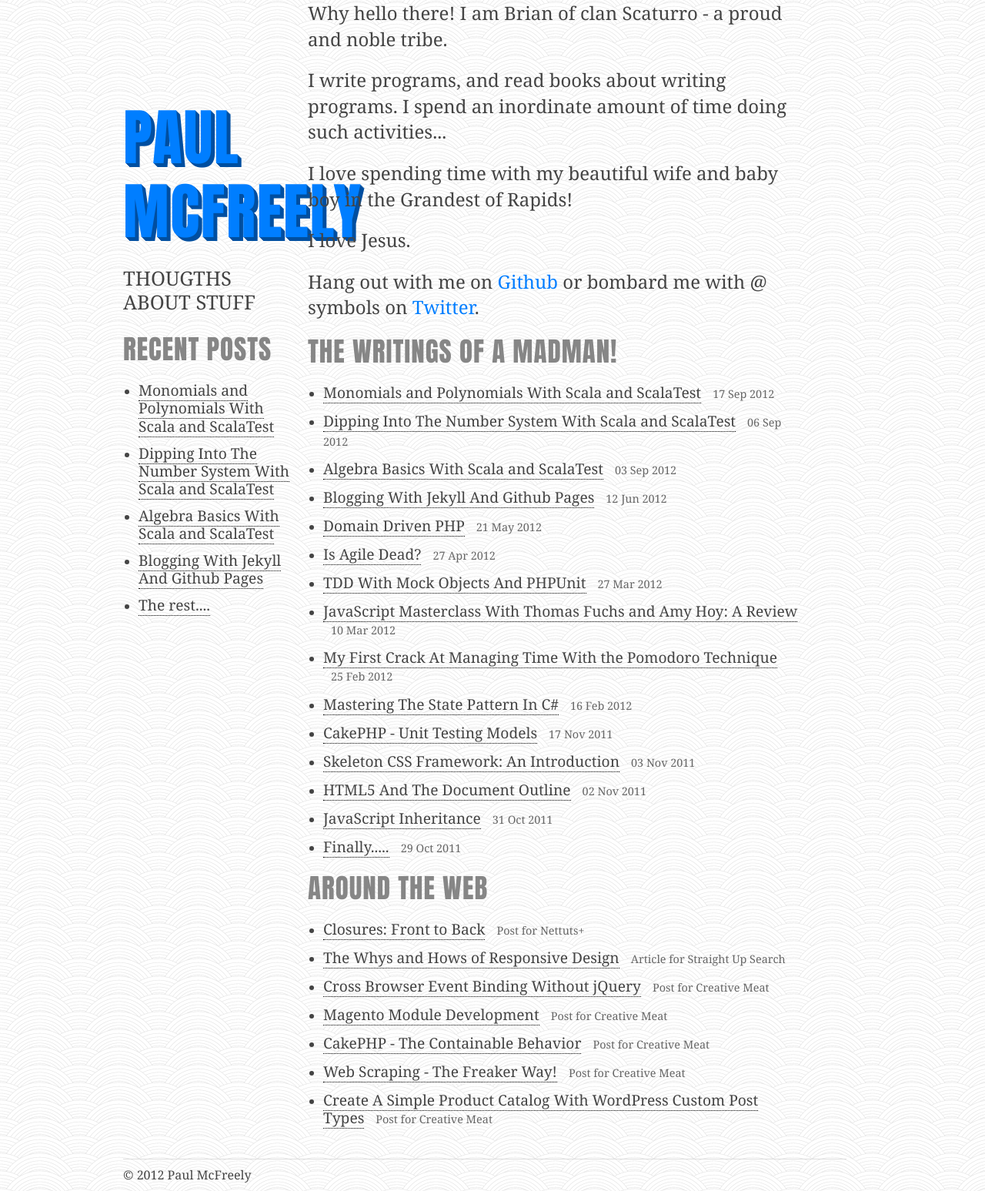
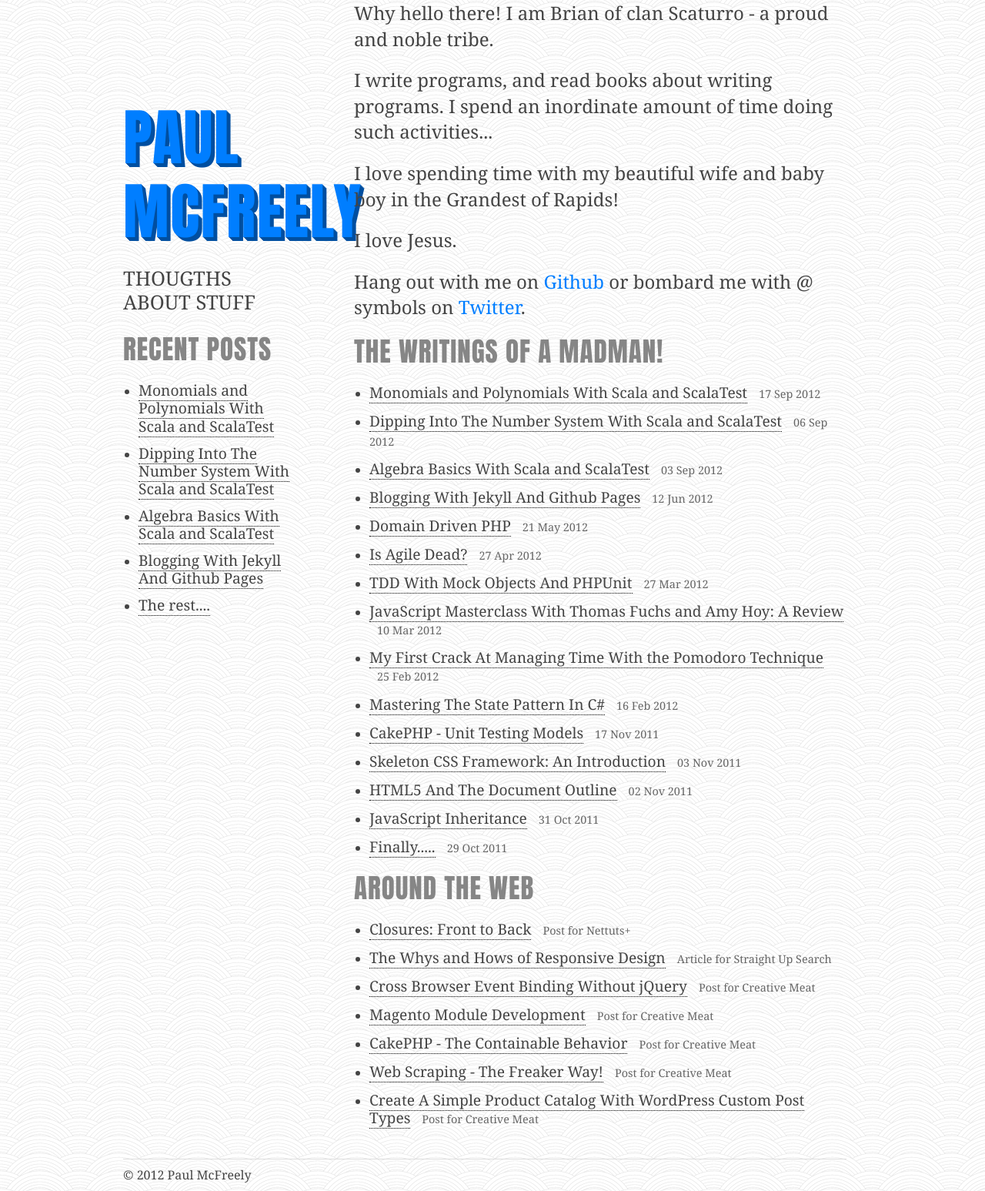
Before and after one commit to McFreely/mcfreely.github.com, a Jekyll site: the page built from index.html, in a window 1280 px wide. Shown: the whole page at 77% size. Built offline with Jekyll 4.4.1, drawn with Linux system fonts in a browser that asks for light colours.

Commit message:
few css changes

```diff
--- a/_layouts/default.html
+++ b/_layouts/default.html
@@ -1,6 +1,6 @@
 {% include head.html %}
 {% include sidebar.html %}
-<div class="eleven columns omega">
+<div class="eleven columns offset-by-one omega">
 	<div id="main" role="main">
 		{{ content }}
 	</div>
--- a/_layouts/post.html
+++ b/_layouts/post.html
@@ -1,6 +1,6 @@
 {% include head.html %}
 {% include sidebar.html %}
-<div class="eleven columns omega">
+<div class="eleven columns offset-by-one omega">
 	<div id="main" role="main">
 		<article>
 			<h2>{{ page.title }}</h2>
--- a/css/base.css
+++ b/css/base.css
@@ -67,7 +67,7 @@
 		font-family: "Georgia", "Times New Roman", serif;
 		font-weight: normal; }
 	h1 a, h2 a, h3 a, h4 a, h5 a, h6 a { font-weight: inherit; }
-	h1 { font-size: 46px; line-height: 50px; margin-bottom: 14px;}
+	h1 { font-size: 40px; line-height: 50px; margin-bottom: 14px;}
 	h2 { font-size: 35px; line-height: 40px; margin-bottom: 10px; }
 	h3 { font-size: 28px; line-height: 34px; margin-bottom: 8px; }
 	h4 { font-size: 21px; line-height: 30px; margin-bottom: 4px; }
```
